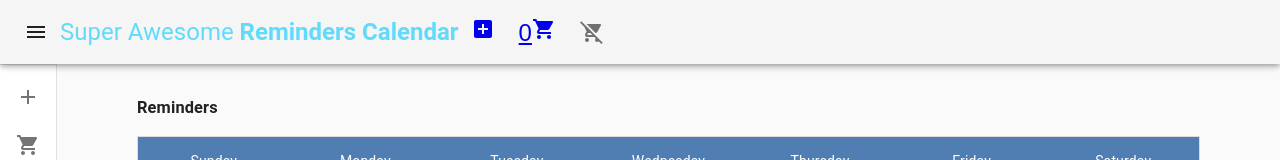
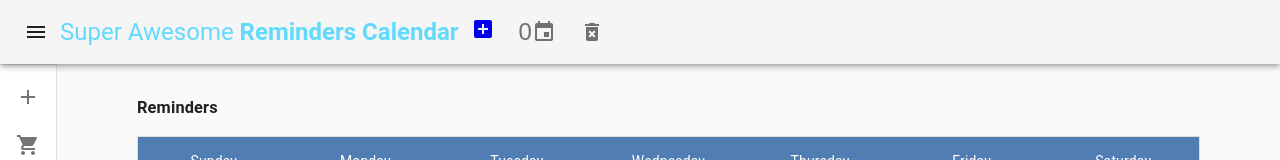
Before and after one commit to sagrath23/super-awesome-calendar, a React (Create React App) app: page / in a window 1280 px wide. Shown: the top 160 px of the page. Built offline with nearby package versions, Linux system fonts and the light colour scheme.

Commit message:
update icons

```diff
--- a/src/components/CalendarHeader/CalendarHeader.js
+++ b/src/components/CalendarHeader/CalendarHeader.js
@@ -3,8 +3,8 @@ import { useDispatch, useSelector } from 'react-redux';
 import { NavLink } from 'react-router-dom';
 import IconButton from '@material-ui/core/IconButton';
 import AddBoxIcon from '@material-ui/icons/AddBox';
-import RemoveShoppingCartIcon from '@material-ui/icons/RemoveShoppingCart';
-import ShoppingCartIcon from '@material-ui/icons/ShoppingCart';
+import DeleteForeverIcon from '@material-ui/icons/DeleteForever';
+import EventIcon from '@material-ui/icons/Event';
 import { PageContext } from '../../pages';
 import { Header } from '../common/Header';
 import { remindersSelector } from '../../selectors';
@@ -14,8 +14,8 @@ export const CalendarHeader = () => {
   const dispatch = useDispatch();
   const { pageContext: { isSidebarOpen, toggleSidebar } } = useContext(PageContext);
   const reminders = useSelector(remindersSelector);
-  const clearCart = () => {
-    dispatch(actions.clearCart())
+  const clearAllReminders = () => {
+    dispatch(actions.deleteAllReminders())
   };
   const handleMenuButtonClick = () => toggleSidebar(!isSidebarOpen);
 
@@ -27,13 +27,11 @@ export const CalendarHeader = () => {
         </NavLink>
       </IconButton>
       <IconButton aria-label="check-out-cart">
-        <NavLink to="/cart">
-          {reminders.length}
-          <ShoppingCartIcon />
-        </NavLink>
+        {reminders.length}
+        <EventIcon />
       </IconButton>
-      <IconButton aria-label="clear-cart" onClick={clearCart}>
-        <RemoveShoppingCartIcon />
+      <IconButton aria-label="clear-cart" onClick={clearAllReminders}>
+        <DeleteForeverIcon />
       </IconButton>
     </Header>
   );
--- a/src/store/domains/calendar/calendarDomain.js
+++ b/src/store/domains/calendar/calendarDomain.js
@@ -49,7 +49,7 @@ const {
     time
   }),
   DELETE_REMINDER: ({ id }) => ({ id }),
-  DELETE_ALL_REMINDER: undefined
+  DELETE_ALL_REMINDERS: undefined
 });
 
 export const reducer = handleActions({
@@ -96,7 +96,7 @@ export const reducer = handleActions({
     ...state,
     reminders: state.reminders.filter((reminder) => reminder.id !== id)
   }),
-  [deleteAllReminders]: () => {}
+  [deleteAllReminders]: (state) => ({ ...state, reminders: []})
 }, initialState);
 
 export const actions = {
```
Also changed, not shown: 1 other file (tests, documents, lock files or other folders).
